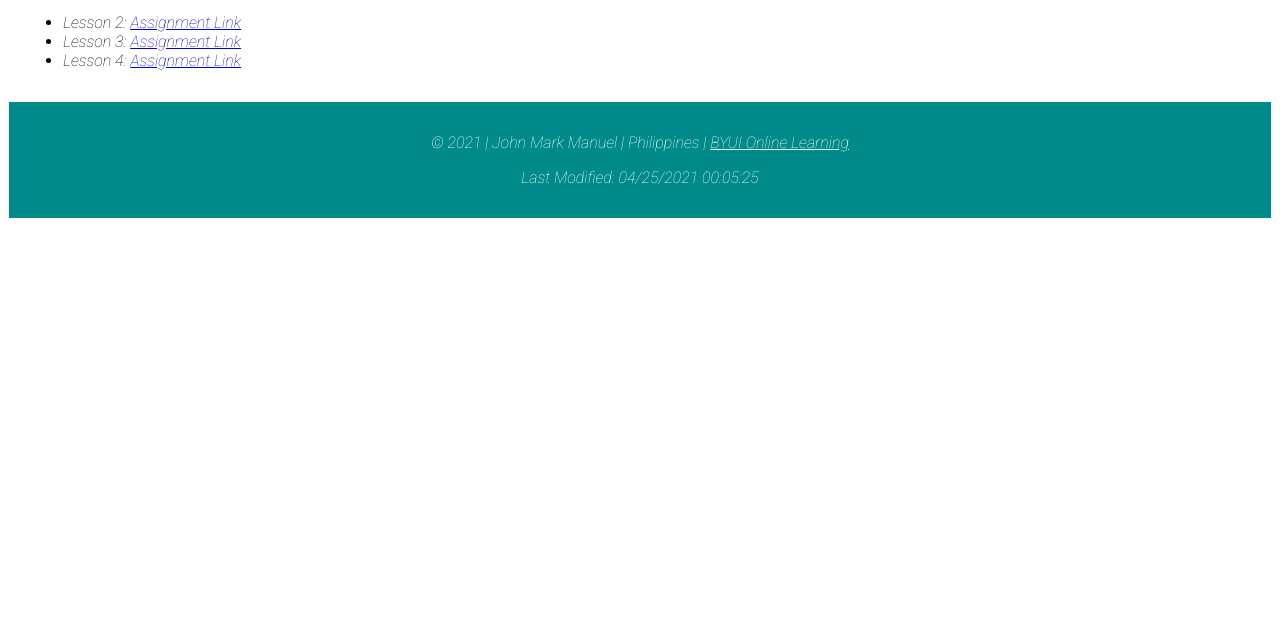
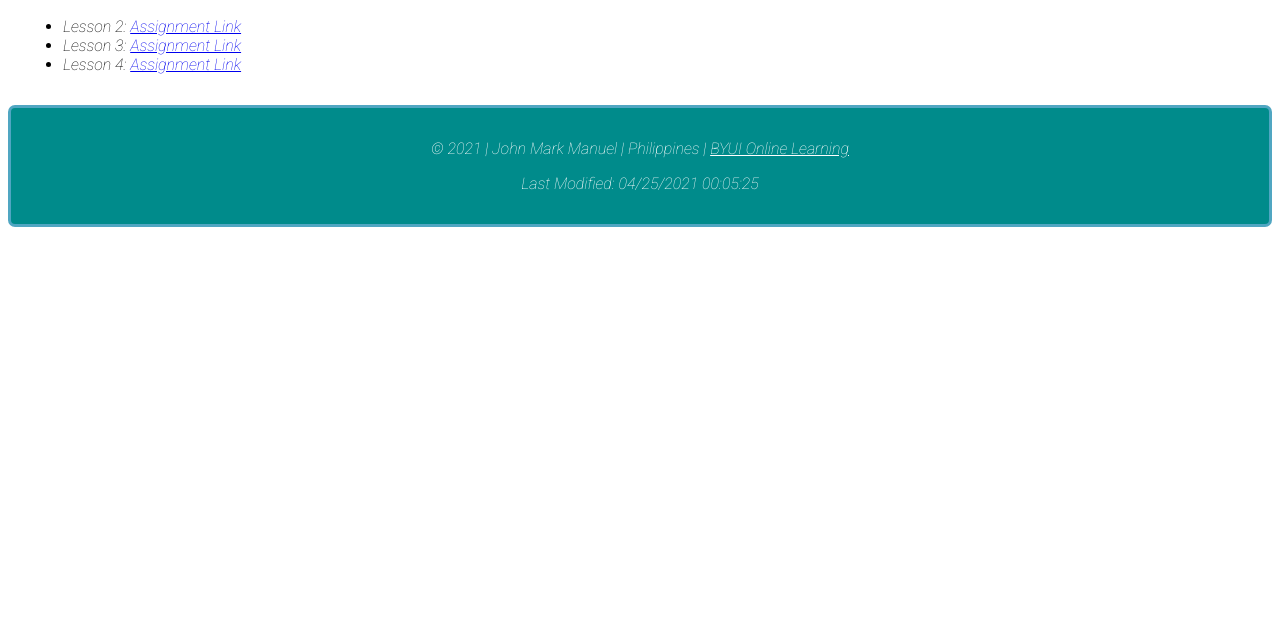
Before and after one commit to macmanuel08/macmanuel08.github.io, a plain HTML site: page WDD230/index.html in a window 1280 px wide. Shown: the part 169-800 px from the top of the page. Drawn offline with Linux system fonts and the light colour scheme.

Commit message:
commit final

```diff
--- a/WDD230/css/style.css
+++ b/WDD230/css/style.css
@@ -38,3 +38,9 @@ footer {
 footer a {
     color: #ffffff;
 }
+
+header,
+footer {
+    border-radius: 7px;
+    border: 3px solid #50A6C2;
+}
```
